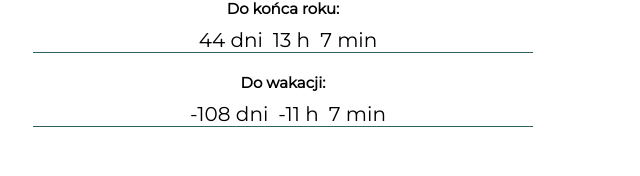
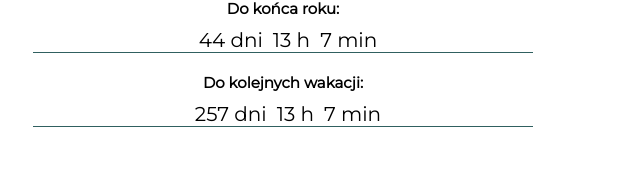
Before and after one commit to DawidDev/time_app, a React (Create React App) app: page / in a window 1280 px wide. Both pictures are taken after a click on the button "Więcej..". Shown: the part 343-519 px from the top of the page, without its empty margins (357-997 px from the left). Built offline with nearby package versions, Linux system fonts and the light colour scheme; the HTML template or start-up script is replaced by a standard one.

Commit message:
Update MoreTime component. Calculate to holidays

```diff
--- a/src/Components/MoreTime.js
+++ b/src/Components/MoreTime.js
@@ -79,7 +79,9 @@ const MoreTime = () => {
     </>
   );
 
-  const toHolidays = timeDifference(year, 7, 1, 0, 0, 0);
+  let toHolidays = timeDifference(year, 7, 1, 0, 0, 0); // Domyślnie
+  if(timeNowForm.getMonth() >= 6) {toHolidays = timeDifference(year+1, 7, 1, 0, 0, 0); } // Jeśli aktualnie trwają wakacje
+
   const toEndOfTheYear = timeDifference(year + 1, 0, 0, 0, 0, 0);
   const toEndOfTheDay = timeDifference(year, month, day, 23, 59, 59);
   const toEndOfTheMonth = timeDifference(
@@ -101,7 +103,7 @@ const MoreTime = () => {
 
   return (
     <Container>
-      <ResultTimeBox theme={theme} themeObject={ThemeObject} >{showTime(toHolidays, "wakacji")}</ResultTimeBox>
+      <ResultTimeBox theme={theme} themeObject={ThemeObject} >{showTime(toHolidays, "kolejnych wakacji")}</ResultTimeBox>
       <ResultTimeBox theme={theme} themeObject={ThemeObject} >{showTime(toEndOfTheYear, "końca roku")}</ResultTimeBox>
       <ResultTimeBox theme={theme} themeObject={ThemeObject} >
         {showTime(toEndOfTheMonth, "końca miesiąca", false)}
```
